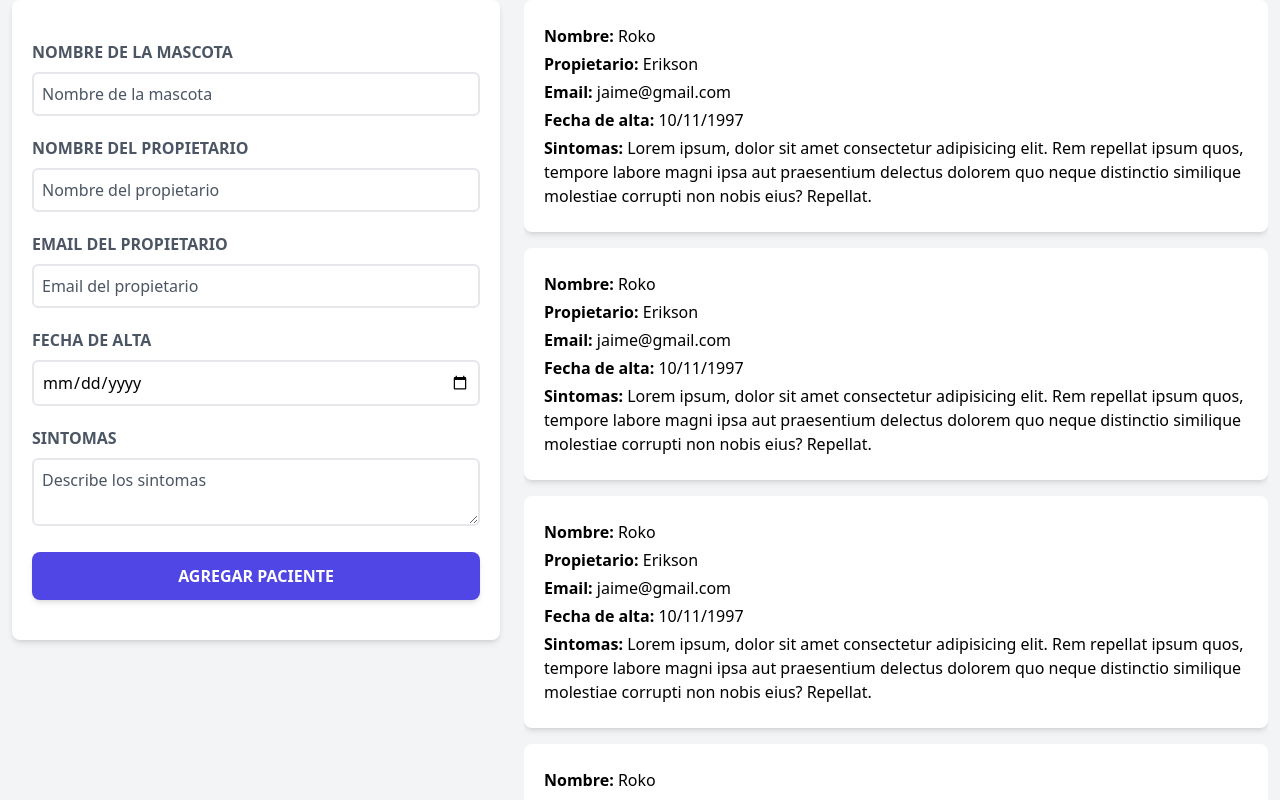
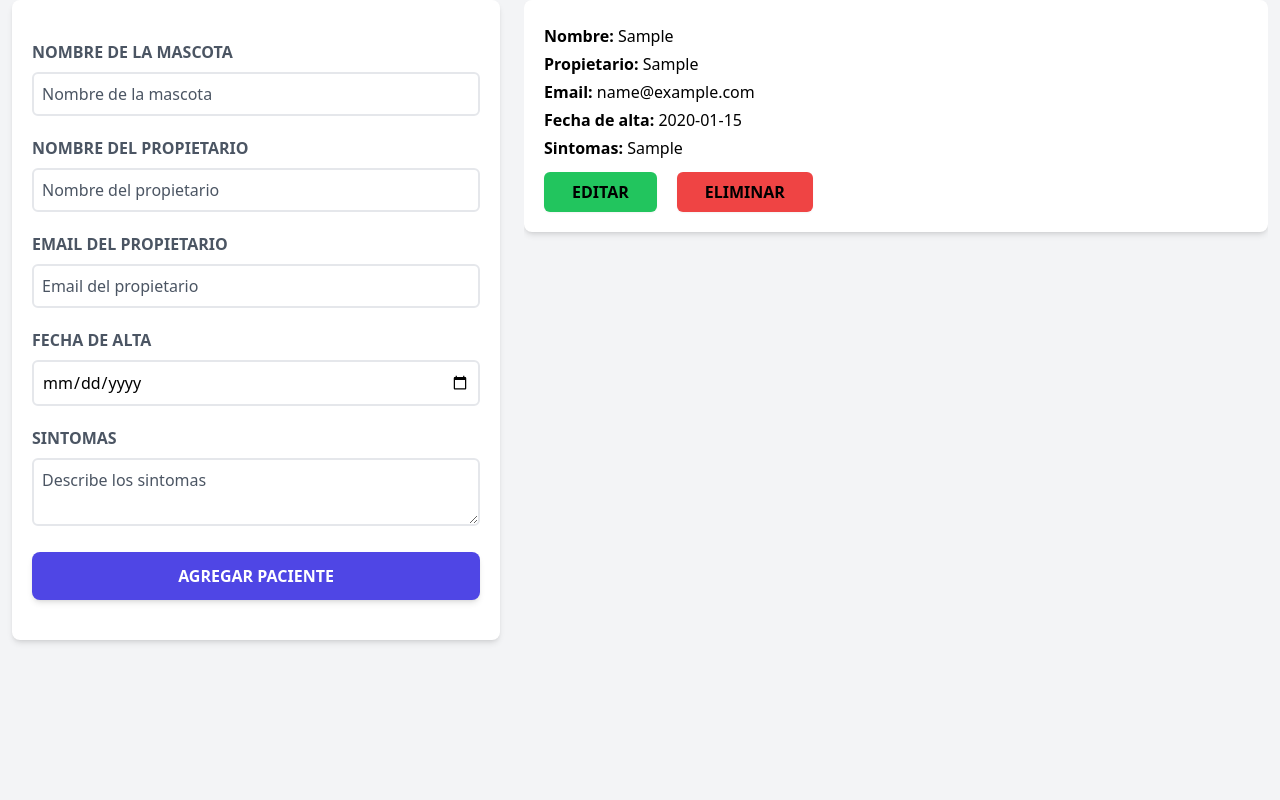
Before and after one commit to Jaimeangel/Administrador-pacientes-veterinaria, a React (Vite) app in the folder Administrador de pacientes/: page / in a window 1280 px wide. Both pictures are taken after typing "Sample", "Sample", "name@example.com", "2020-01-15", "Sample" into the empty fields and a click on the input "agregar paciente". Shown: the part 272-1072 px from the top of the page. Built offline with nearby package versions, Linux system fonts and the light colour scheme.

Commit message:
agregando metodos de editar y eliminar pacientes

```diff
--- a/Administrador de pacientes/src/App.jsx
+++ b/Administrador de pacientes/src/App.jsx
@@ -6,6 +6,12 @@ import ListadoPacientes from "./Components/ListadoPacientes";
 
 function App() {
   const [pacientes,setPacientes]=useState([])
+  const [paciente,setPaciente]=useState({})
+
+  function eliminarPaciente(id){
+    const pacienteEliminado=pacientes.filter(paciente=>paciente.id!=id)
+    setPacientes([...pacienteEliminado])
+  }
 
   return (
     <div className="container mx-auto mt-7">
@@ -13,9 +19,16 @@ function App() {
       <div className="mt-12 md:flex justify-center">
         <Form
           setPacientes={setPacientes}
+          setPaciente={setPaciente}
           pacientes={pacientes}
+          paciente={paciente}
         />
-        <ListadoPacientes/>
+        <ListadoPacientes
+          pacientes={pacientes}
+          setPaciente={setPaciente}
+          setPacientes={setPacientes}
+          eliminarPaciente={eliminarPaciente}
+        />
       </div>
     </div>
   )
--- a/Administrador de pacientes/src/Components/Form.jsx
+++ b/Administrador de pacientes/src/Components/Form.jsx
@@ -1,7 +1,7 @@
-import { useState } from "react"
+import { useEffect, useState } from "react"
 import Error from "./Error";
 
-function Form({pacientes,setPacientes}) {
+function Form({pacientes,setPacientes,paciente,setPaciente}) {
   const [mascota,setMascota]=useState('');
   const [propietario,setPropietario]=useState('');
   const [email,setEmail]=useState('');
@@ -9,8 +9,9 @@ function Form({pacientes,setPacientes}) {
   const [sintomas,setSintomas]=useState('');
   const [error,setError]=useState(false);
 
-
-
+  function generateId(){
+    return Math.random().toString(36).substring(2) + Date.now().toString(36);
+  }
   const handleSubmit=(e)=>{
     e.preventDefault();
 
@@ -27,7 +28,16 @@ function Form({pacientes,setPacientes}) {
       date,
       sintomas
     }
-    setPacientes([...pacientes,objetoPaciente])
+
+    if(Object.keys(paciente).length>0){
+      objetoPaciente.id=paciente.id
+      let pacienteModificar=pacientes.map(pacienteState=>pacienteState.id===paciente.id?objetoPaciente:pacienteState)
+      setPacientes([...pacienteModificar])
+      setPaciente({})
+    }else{
+      objetoPaciente.id=generateId()
+      setPacientes([...pacientes,objetoPaciente])
+    }
 
     setMascota('')
     setPropietario('')
@@ -36,6 +46,16 @@ function Form({pacientes,setPacientes}) {
     setSintomas('')
 
   }
+  useEffect(()=>{
+    if(Object.keys(paciente).length>0){
+      console.log('Aqui si hay algo')
+      setMascota(paciente.mascota)
+      setPropietario(paciente.propietario)
+      setEmail(paciente.email)
+      setDate(paciente.date)
+      setSintomas(paciente.sintomas)
+    }
+  },[paciente])
 
   return (
     <div className="md:w-1/2 lg:w-2/5 px-3">
@@ -46,11 +66,7 @@ function Form({pacientes,setPacientes}) {
         </p>
         <form  onSubmit={handleSubmit} className="bg-white shadow-md rounded-lg py-10 px-5 mb-10">
 
-          {error &&
-            <Error
-              texto={'Todos los campos son obligatorios'}
-            />
-          }
+          {error && <Error texto={'Todos los campos son obligatorios'}/>}
 
           <div className="mb-5">
             <label
@@ -137,7 +153,7 @@ function Form({pacientes,setPacientes}) {
 
           <input
             type="submit"
-            value='agregar paciente'
+            value={Object.keys(paciente).length!=0 ?'editar paciente':'agregar paciente' }
             className="bg-indigo-600 w-full p-3 rounded-lg text-white uppercase font-bold hover:bg-indigo-800 cursor-pointer transition-all shadow-md"
           />
 
--- a/Administrador de pacientes/src/Components/ListadoPacientes.jsx
+++ b/Administrador de pacientes/src/Components/ListadoPacientes.jsx
@@ -1,21 +1,32 @@
+import { useEffect } from "react";
 import Paciente from "./Paciente"
 
-function ListadoPacientes() {
+function ListadoPacientes({pacientes,setPaciente,eliminarPaciente}) {
+
   return (
     <div className="md:w-1/2 lg:w-3/5 px-3">
       <h2 className="font-black text-center text-3xl">Listado pacientes</h2>
       <p className="text-center text-xl font-black mt-4 mb-5">Administra tus {' '} <span className="text-indigo-600 font-bold">pacientes y citas</span></p>
       <div className="h-screen md:overflow-y-scroll">
-        <Paciente/>
-        <Paciente/>
-        <Paciente/>
-        <Paciente/>
-        <Paciente/>
-        <Paciente/>
-        <Paciente/>
+        {pacientes && pacientes.length ? (
+          <>
+            {pacientes.map(paciente=>{
+              return <Paciente
+                key={paciente.id}
+                paciente={paciente}
+                setPaciente={setPaciente}
+                eliminarPaciente={eliminarPaciente}
+              />
+            })}
+          </>):
+          <div className="bg-white text-center py-8 rounded-lg shadow-lg">
+            <h1 className="font-bold text-3xl">No hay pacientes</h1>
+            <p className="text-2xl mt-5">Agrega pacientes</p>
+          </div>
+        }
       </div>
     </div>
   )
 }
 
-export default ListadoPacientes
+export default ListadoPacientes;
--- a/Administrador de pacientes/src/Components/Paciente.jsx
+++ b/Administrador de pacientes/src/Components/Paciente.jsx
@@ -1,25 +1,46 @@
-function Paciente() {
+function Paciente({paciente,setPaciente,eliminarPaciente}) {
+  const {mascota,propietario,email,date,sintomas,id}=paciente;
   return (
-    <div className="bg-white p-5 rounded-lg mb-4 shadow-md">
+    <div  className="bg-white p-5 rounded-lg mb-4 shadow-md">
+
       <div className="my-1">
-        <p><span className="font-bold">Nombre:{' '}</span>Roko</p>
+        <p><span className="font-bold">Nombre:{' '}</span>{mascota}</p>
       </div>
 
       <div className="my-1">
-        <p><span className="font-bold">Propietario:{' '}</span>Erikson</p>
+        <p><span className="font-bold">Propietario:{' '}</span>{propietario}</p>
       </div>
 
       <div className="my-1">
-        <p><span className="font-bold">Email:{' '}</span>jaime@gmail.com</p>
+        <p><span className="font-bold">Email:{' '}</span>{email}</p>
       </div>
 
       <div className="my-1">
-        <p><span className="font-bold">Fecha de alta:{' '}</span>10/11/1997</p>
+        <p><span className="font-bold">Fecha de alta:{' '}</span>{date}</p>
       </div>
 
       <div className="my-1">
-        <p><span className="font-bold">Sintomas:{' '}</span>Lorem ipsum, dolor sit amet consectetur adipisicing elit. Rem repellat ipsum quos, tempore labore magni ipsa aut praesentium delectus dolorem quo neque distinctio similique molestiae corrupti non nobis eius? Repellat.</p>
+        <p><span className="font-bold">Sintomas:{' '}</span>{sintomas}</p>
       </div>
+
+      <div className="mt-3">
+
+        <button
+          type="button"
+          className="bg-green-500 hover:bg-green-600 py-2 px-7 rounded-md mr-5 uppercase font-bold cursor-pointer shadow-sm"
+          onClick={()=>setPaciente(paciente)}
+          >editar
+        </button>
+
+        <button
+          type="button"
+          className="bg-red-500 hover:bg-red-600 py-2 px-7 rounded-md mr-5 uppercase font-bold cursor-pointer shadow-sm"
+          onClick={()=>eliminarPaciente(id)}
+          >eliminar
+        </button>
+
+      </div>
+
     </div>
   )
 }
```
